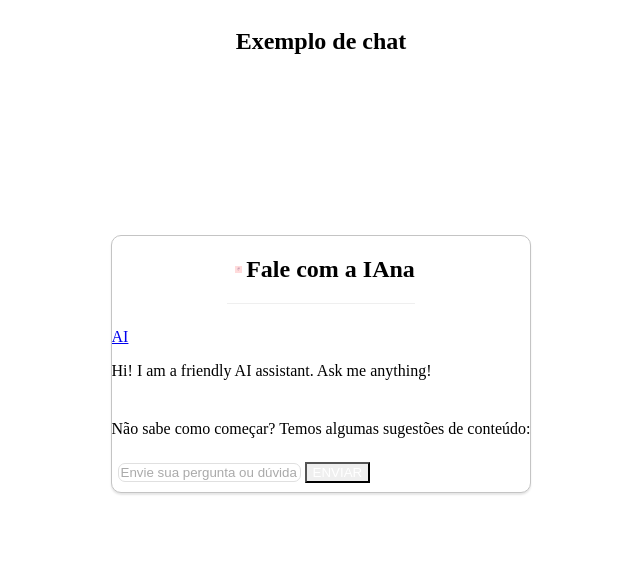
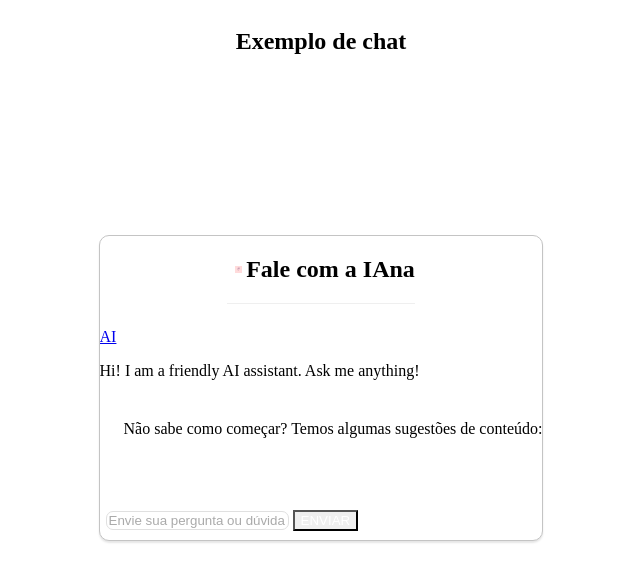
Before and after one commit to mapadoacolhimento/boas-vindas-chatbot, a Next.js app in the folder packages/ui/: page / in a window 1280 px wide. Shown: the top 582 px of the page, without its empty margins (319-959 px from the left). Built offline with nearby package versions, Linux system fonts and the light colour scheme.

Commit message:
Adicionando pl e pb ao Box text chatLine

```diff
--- a/packages/ui/components/Chat.tsx
+++ b/packages/ui/components/Chat.tsx
@@ -157,6 +157,8 @@ export default function Chat() {
       {loading && <LoadingChatLine />}
 
       <Box
+        pl="1.5rem"
+        pb="3rem"
       >
         {messages.length < 2 && (
           <Text>Não sabe como começar? Temos algumas sugestões de conteúdo:</Text>
```
